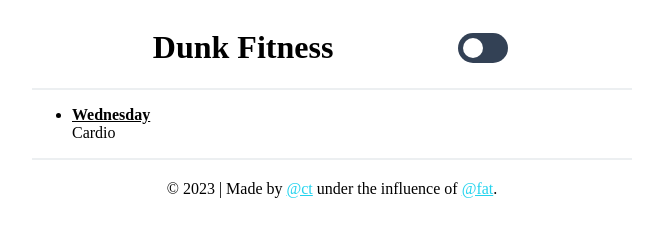
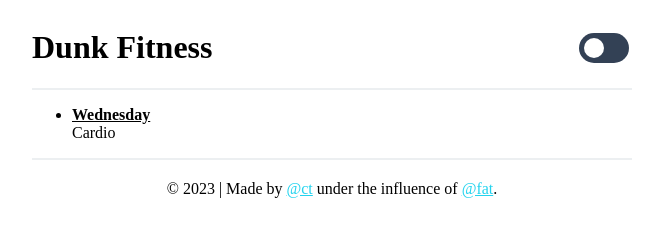
Before and after one commit to theuiguru/fitness, a plain HTML site: page index.html in a window 1280 px wide. Shown: the whole page, without its empty margins (308-971 px from the left). Drawn offline with Linux system fonts and the light colour scheme.

Commit message:
Update style.css

```diff
--- a/style.css
+++ b/style.css
@@ -1,6 +1,6 @@
 .container {width:100%; max-width:600px; margin:0 auto;}
 header, footer {text-align:center;}
-header {border-bottom:2px solid #ECEFF1; display:flex; justify-content:space-evenly; align-items:center;}
+header {border-bottom:2px solid #ECEFF1; display:flex; justify-content:space-between; align-items:center;}
 footer {border-top: 2px solid #ECEFF1; padding-top:20px;}
 a {color:#22d3ee;}
 div.day {display:none;}
```
